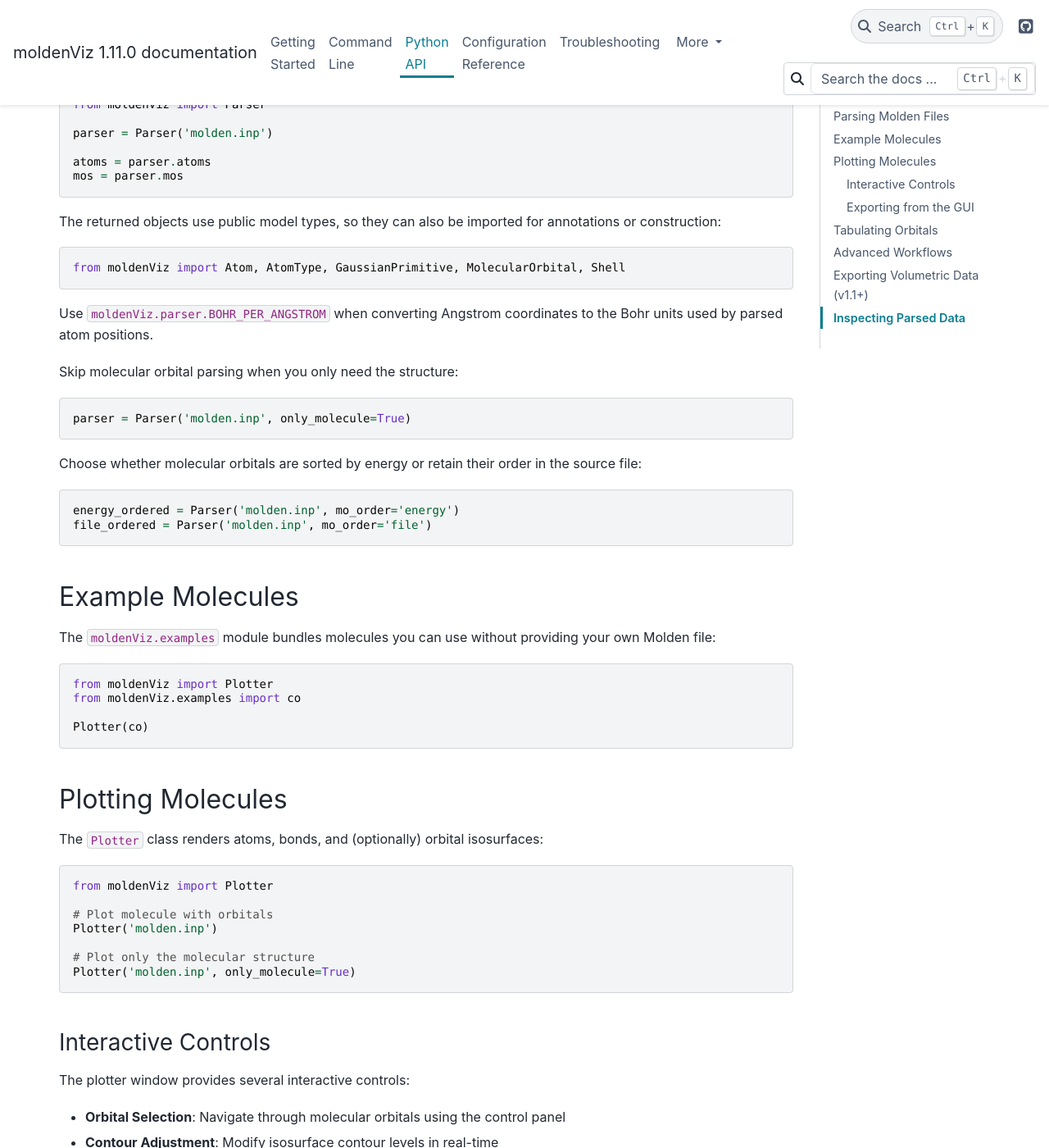
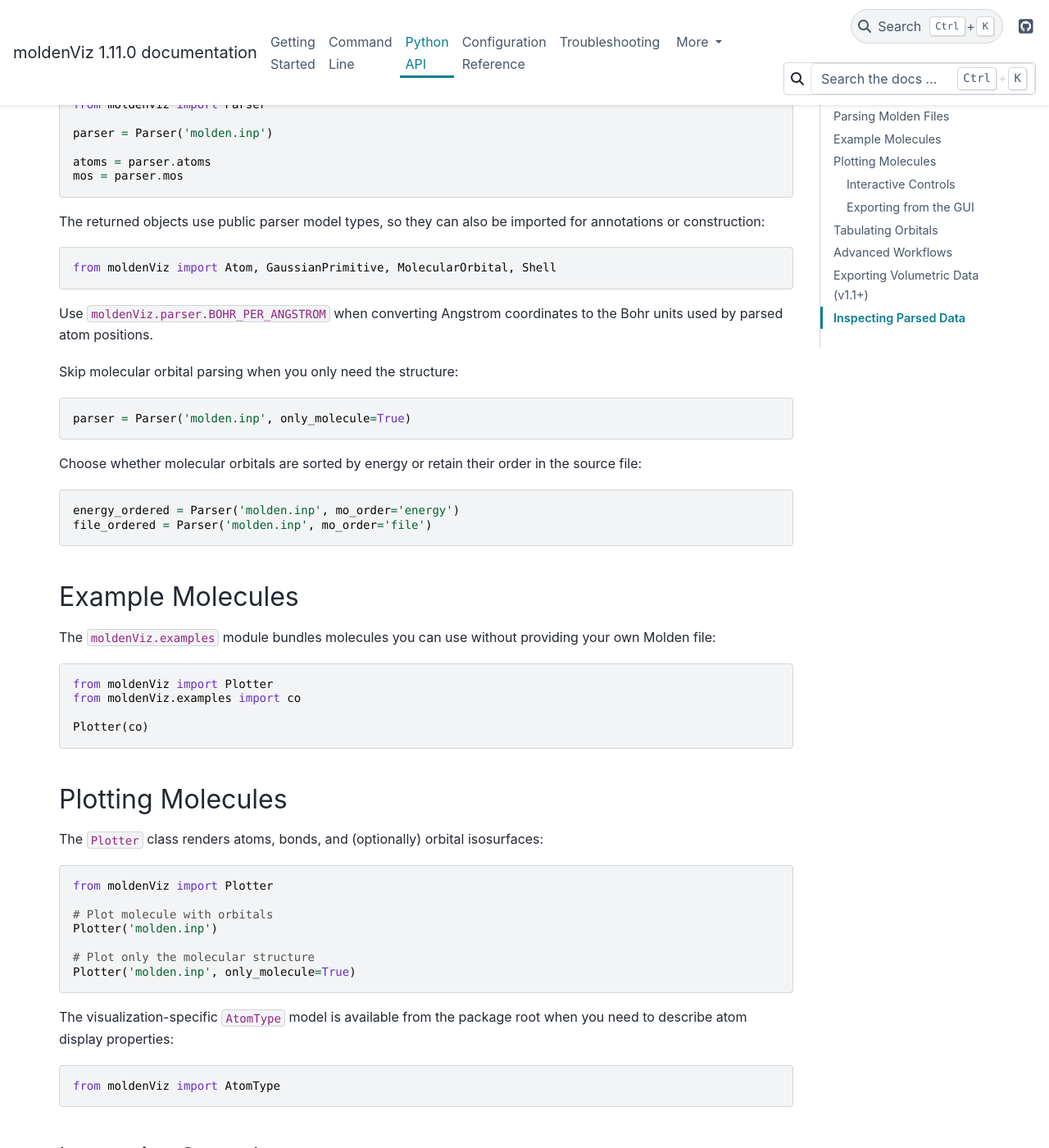
Before and after one commit to Faria22/moldenViz, a Sphinx documentation site: the page built from docs/source/python-api.rst, in a window 1280 px wide and 1400 px high, scrolled down 367 px. Shown: the whole window at 82% size. Built offline with Sphinx 7.4.7 and the PyData theme 0.15.4, drawn with Linux system fonts in a browser that asks for light colours.

Commit message:
Remove AtomType from models exports

```diff
--- a/docs/source/api-stability.rst
+++ b/docs/source/api-stability.rst
@@ -14,6 +14,10 @@ The documented ``moldenViz`` command and its flags are also supported.
 The individual datasets exported by ``moldenViz.examples`` are supported.
 The internal example registry used by the command-line interface is not public.
 
+The ``moldenViz.models`` namespace is reserved for parser and core result
+types. Visualization configuration types are not exported from that module;
+``AtomType`` is supported through ``moldenViz.AtomType`` only.
+
 Private API
 -----------
 
--- a/docs/source/python-api.rst
+++ b/docs/source/python-api.rst
@@ -17,12 +17,12 @@ Read a Molden file and access its atoms and orbitals:
    atoms = parser.atoms
    mos = parser.mos
 
-The returned objects use public model types, so they can also be imported for
-annotations or construction:
+The returned objects use public parser model types, so they can also be
+imported for annotations or construction:
 
 .. code-block:: python
 
-   from moldenViz import Atom, AtomType, GaussianPrimitive, MolecularOrbital, Shell
+   from moldenViz import Atom, GaussianPrimitive, MolecularOrbital, Shell
 
 Use ``moldenViz.parser.BOHR_PER_ANGSTROM`` when converting Angstrom coordinates
 to the Bohr units used by parsed atom positions.
@@ -67,6 +67,13 @@ The ``Plotter`` class renders atoms, bonds, and (optionally) orbital isosurfaces
 
    # Plot only the molecular structure
    Plotter('molden.inp', only_molecule=True)
+
+The visualization-specific ``AtomType`` model is available from the package
+root when you need to describe atom display properties:
+
+.. code-block:: python
+
+   from moldenViz import AtomType
 
 Interactive Controls
 ~~~~~~~~~~~~~~~~~~~~
```
Also changed, not shown: docs/source/api.rst (+12 -5 lines), 2 other files.
